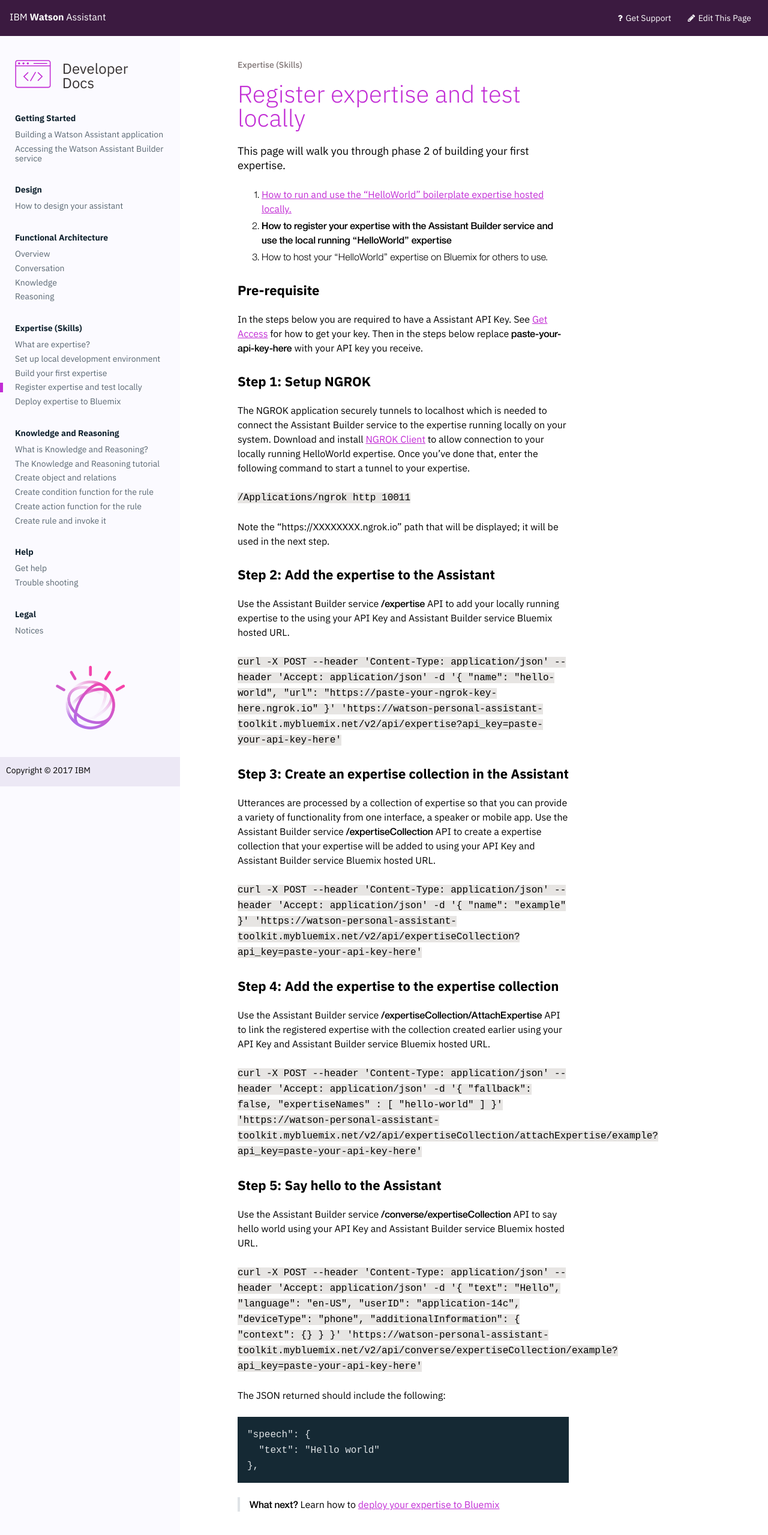
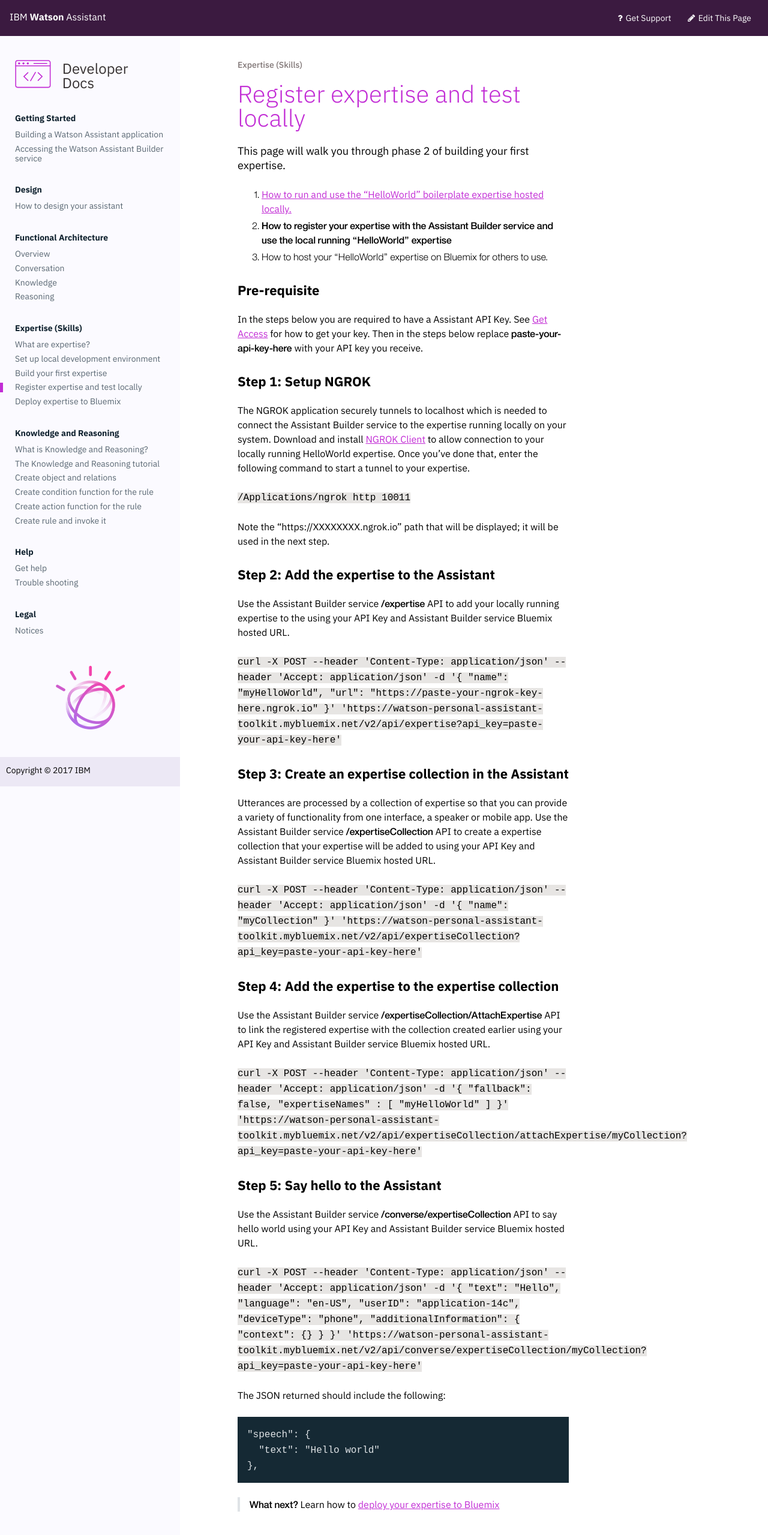
Before and after one commit to Watson-Personal-Assistant/developer, a Jekyll site: the page built from _content/expertise/develop-locally.md, in a window 1280 px wide. Shown: the top 2559 px of the page at 60% size. Built offline with Jekyll 4.4.1, drawn with Linux system fonts in a browser that asks for light colours.

Commit message:
updates names of expertise and collection so doesn't conflict with that might be built-in to WPA

```diff
--- a/_content/expertise/develop-locally.md
+++ b/_content/expertise/develop-locally.md
@@ -22,7 +22,7 @@
 Use the Assistant Builder service **/expertise** API to add your locally running expertise to the  using your API Key and Assistant Builder service Bluemix hosted URL.
 
 `curl -X POST --header 'Content-Type: application/json' --header 'Accept: application/json' -d '{
-  "name": "hello-world",
+  "name": "myHelloWorld",
   "url": "https://paste-your-ngrok-key-here.ngrok.io"
 }' 'https://watson-personal-assistant-toolkit.mybluemix.net/v2/api/expertise?api_key=paste-your-api-key-here'`
 
@@ -30,7 +30,7 @@
 Utterances are processed by a collection of expertise so that you can provide a variety of functionality from one interface, a speaker or mobile app.  Use the Assistant Builder service **/expertiseCollection** API to create a expertise collection that your expertise will be added to using your API Key and Assistant Builder service Bluemix hosted URL.
 
 `curl -X POST --header 'Content-Type: application/json' --header 'Accept: application/json' -d '{
-  "name": "example"
+  "name": "myCollection"
 }' 'https://watson-personal-assistant-toolkit.mybluemix.net/v2/api/expertiseCollection?api_key=paste-your-api-key-here'`
 
 ### Step 4: Add the expertise to the expertise collection
@@ -39,9 +39,9 @@
 `curl -X POST --header 'Content-Type: application/json' --header 'Accept: application/json' -d '{
   "fallback": false,
   "expertiseNames" : [
-    "hello-world"
+    "myHelloWorld"
   ]
-}' 'https://watson-personal-assistant-toolkit.mybluemix.net/v2/api/expertiseCollection/attachExpertise/example?api_key=paste-your-api-key-here'`
+}' 'https://watson-personal-assistant-toolkit.mybluemix.net/v2/api/expertiseCollection/attachExpertise/myCollection?api_key=paste-your-api-key-here'`
 
 ### Step 5: Say hello to the Assistant
 Use the Assistant Builder service **/converse/expertiseCollection** API to say hello world using your API Key and Assistant Builder service Bluemix hosted URL.
@@ -54,7 +54,7 @@
   "additionalInformation": {
     "context": {}
   }
-}' 'https://watson-personal-assistant-toolkit.mybluemix.net/v2/api/converse/expertiseCollection/example?api_key=paste-your-api-key-here'`
+}' 'https://watson-personal-assistant-toolkit.mybluemix.net/v2/api/converse/expertiseCollection/myCollection?api_key=paste-your-api-key-here'`
 
 The JSON returned should include the following:
 
```
Also changed, not shown: _content/expertise/deploy-to-bluemix.md (+4 -4 lines).
